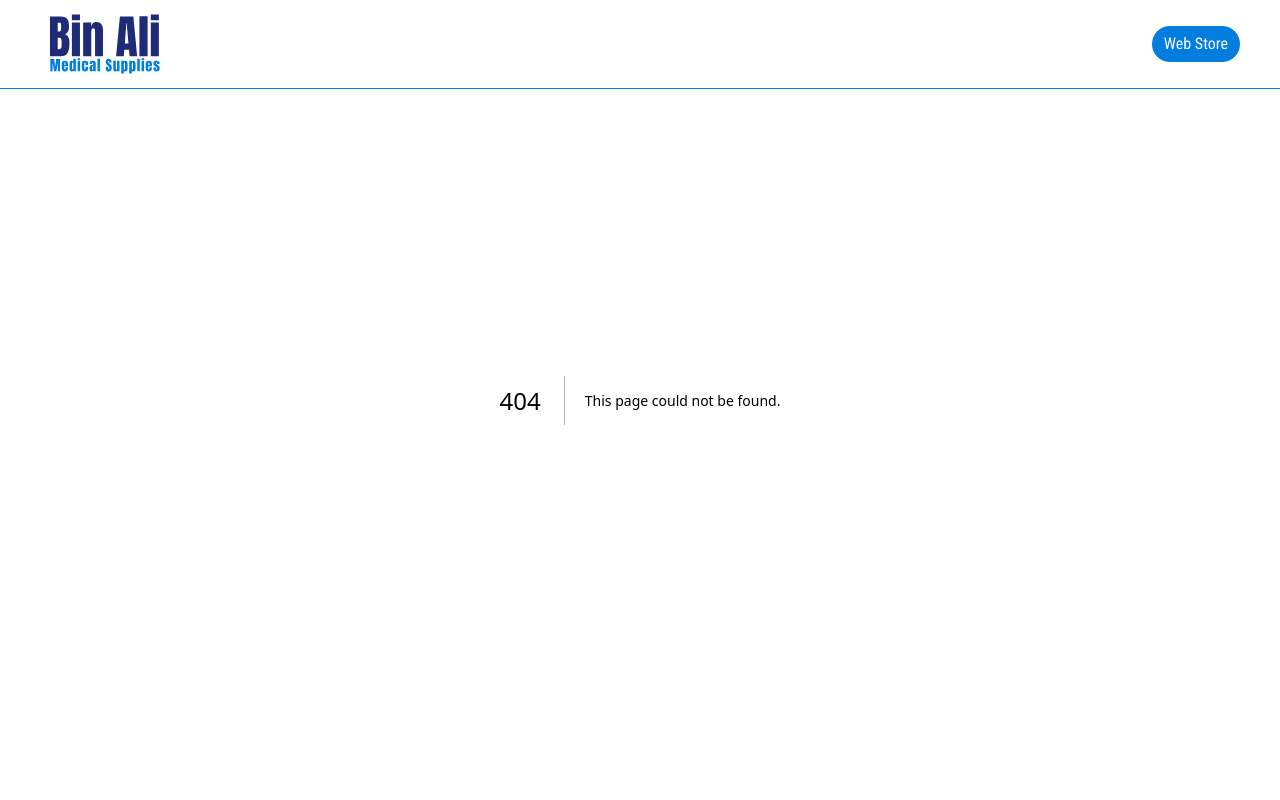
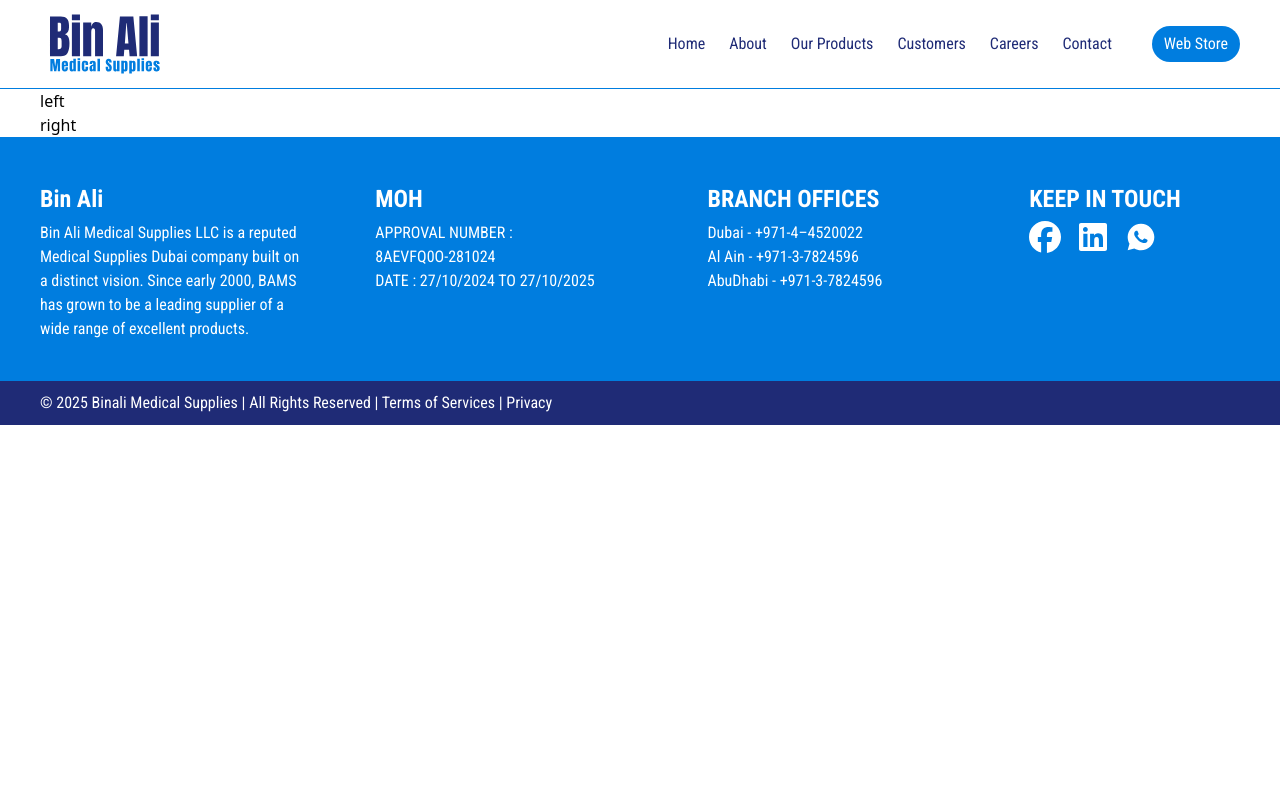
Before and after one commit to talhawebguru/binalimedical, a Next.js app: page /about in a window 1280 px wide. Before the commit this address had no page. Shown: the top 800 px of the page. Built offline with nearby package versions, Linux system fonts and the light colour scheme.

Commit message:
header property change according to the pathname

```diff
--- /dev/null
+++ b/app/about/page.jsx
@@ -0,0 +1,12 @@
+import React from 'react'
+import Hero from '../components/about/Hero'
+
+const page = () => {
+  return (
+    <>
+        <Hero/>
+    </>
+  )
+}
+
+export default page
--- /dev/null
+++ b/app/components/about/Hero.jsx
@@ -0,0 +1,16 @@
+import React from 'react'
+
+const Hero = () => {
+  return (
+    <>
+        <div>
+            <div className='container mx-auto px-4 sm:px-6 lg:px-8 xl:px-10'>
+                <div> left</div>
+                <div> right</div>
+            </div>
+        </div>
+    </>
+  )
+}
+
+export default Hero
--- a/app/components/common/Header.jsx
+++ b/app/components/common/Header.jsx
@@ -5,10 +5,13 @@ import Logo from "@/public/images/logo.svg";
 import Link from "next/link";
 import { MdMenu } from "react-icons/md";
 import { IoMdClose } from "react-icons/io";
-import { motion, AnimatePresence } from "motion/react";
+import { motion, AnimatePresence } from "framer-motion";
+import { usePathname } from 'next/navigation'
 
 const Header = () => {
   const [isMobileMenuOpen, setIsMobileMenuOpen] = useState(false);
+  const pathname = usePathname()
+  const isHomePage = pathname === "/";
 
   const headerVariants = {
     hidden: { opacity: 0, y: -50 },
@@ -22,7 +25,7 @@ const Header = () => {
 
   return (
     <motion.div
-      className="border-b border-primary absolute top-0 left-0 w-full z-10"
+      className={`border-b border-primary top-0 left-0 w-full z-10 ${isHomePage ? 'absolute' : 'block'}`}
       variants={headerVariants}
       initial="hidden"
       animate="visible"
@@ -34,13 +37,25 @@ const Header = () => {
           </div>
           <div className="hidden md:flex items-center space-x-10">
             <nav>
-              <ul className="flex items-center space-x-6 font-primary text-base font-normal leading-6 text-white cursor-pointer">
-                <li>Home</li>
-                <li>About</li>
-                <li>Our Products</li>
-                <li>Customers</li>
-                <li>Careers</li>
-                <li>Contact</li>
+              <ul className={`flex items-center space-x-6 font-primary text-base font-normal leading-6 ${isHomePage ? 'text-white' : 'text-[rgb(31,43,118)]'}`}>
+                <Link href={"/"}>
+                  <li className="cursor-pointer">Home</li>
+                </Link>
+                <Link href={"/about"}>
+                  <li className="cursor-pointer">About</li>
+                </Link>
+                <Link href={"/products"}>
+                  <li className="cursor-pointer">Our Products</li>
+                </Link>
+                <Link href={"/customers"}>
+                  <li className="cursor-pointer">Customers</li>
+                </Link>
+                <Link href={"/careers"}>
+                  <li className="cursor-pointer">Careers</li>
+                </Link>
+                <Link href={"/contact"}>
+                  <li className="cursor-pointer">Contact</li>
+                </Link>
               </ul>
             </nav>
             <Link
```
